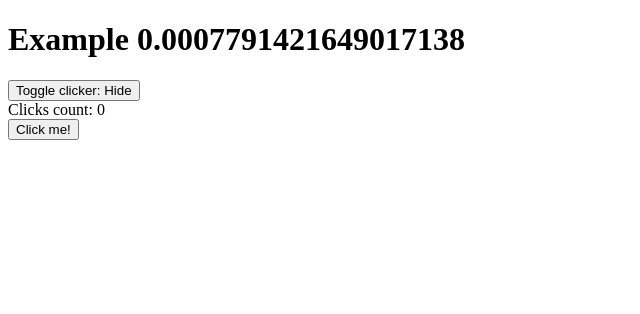
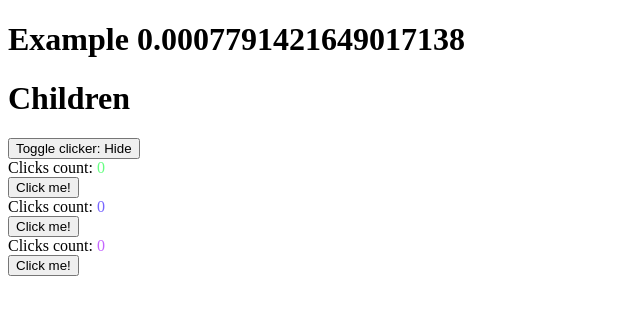
Before and after one commit to Sinarab/react-baby-steps, a React (Vite) app: page / in a window 1280 px wide. Shown: the top 314 px of the page, without its empty margins (0-640 px from the left). Built offline with nearby package versions, Linux system fonts and the light colour scheme.

Commit message:
props and children

```diff
--- a/src/App.jsx
+++ b/src/App.jsx
@@ -2,7 +2,7 @@ import { useState } from "react";
 import Clicker from "./components/Clicker";
 
 // creating a component
-export default function App() {
+export default function App({ children }) {
   const teste = Math.random() * Math.pow(0.5, 10);
 
   const [hasClicker, setHasClicker] = useState(true);
@@ -11,15 +11,26 @@ export default function App() {
     setHasClicker(!hasClicker);
   };
 
+  const genHSLColor = () => {
+    return `hsl(${Math.random() * 360}deg, 100%, 70%)`;
+  };
+
   // returning a JSX element
   return (
     <>
       <h1>Example {teste}</h1>
+      {children}
       <button onClick={toggleClickerClick}>
         Toggle clicker: {hasClicker ? `Hide` : `Show`}
       </button>
       {/* {hasClicker ? <Clicker /> : null} */}
-      {hasClicker && <Clicker />}
+      {hasClicker && (
+        <>
+          <Clicker keyName="countA" color={genHSLColor()} />
+          <Clicker keyName="countB" color={genHSLColor()} />
+          <Clicker keyName="countC" color={genHSLColor()} />
+        </>
+      )}
     </>
   );
 }
--- a/src/components/Clicker.jsx
+++ b/src/components/Clicker.jsx
@@ -1,10 +1,10 @@
 import { useState, useEffect } from "react";
 
-export default function Clicker() {
+export default function Clicker({ keyName, color }) {
   // to update a state we have to use a setter function
   // useState is a Hook
   // hooks to do specific tasks inside a component
-  const savedCount = +localStorage.getItem("clicks") || 0;
+  const savedCount = +localStorage.getItem(keyName) || 0;
   const [count, setCount] = useState(savedCount);
 
   // useEffect is a hook to handle changes
@@ -22,13 +22,13 @@ export default function Clicker() {
   // How to dispose!
   useEffect(() => {
     return () => {
-      localStorage.removeItem("clicks")
+      localStorage.removeItem(keyName);
       console.log("dispose");
     };
   }, []);
 
   useEffect(() => {
-    localStorage.setItem("clicks", count);
+    localStorage.setItem(keyName, count);
   }, [count]); // when count changes
 
   const onButtonClick = () => {
@@ -43,7 +43,9 @@ export default function Clicker() {
 
   return (
     <div>
-      <div>Clicks count: {count} </div>
+      <div>
+        Clicks count: <span style={{ color }}>{count}</span>{" "}
+      </div>
       {/*  send the function, do not call it!
       mouse ev ref: https://legacy.reactjs.org/docs/events.html#mouse-events */}
       <button onClick={onButtonClick}>Click me!</button>
--- a/src/index.jsx
+++ b/src/index.jsx
@@ -6,6 +6,8 @@ const root = createRoot(document.querySelector("#root"));
 
 root.render(
   <div>
-    <App />
+    <App>
+      <h1>Children</h1>
+    </App>
   </div>
 );
```
